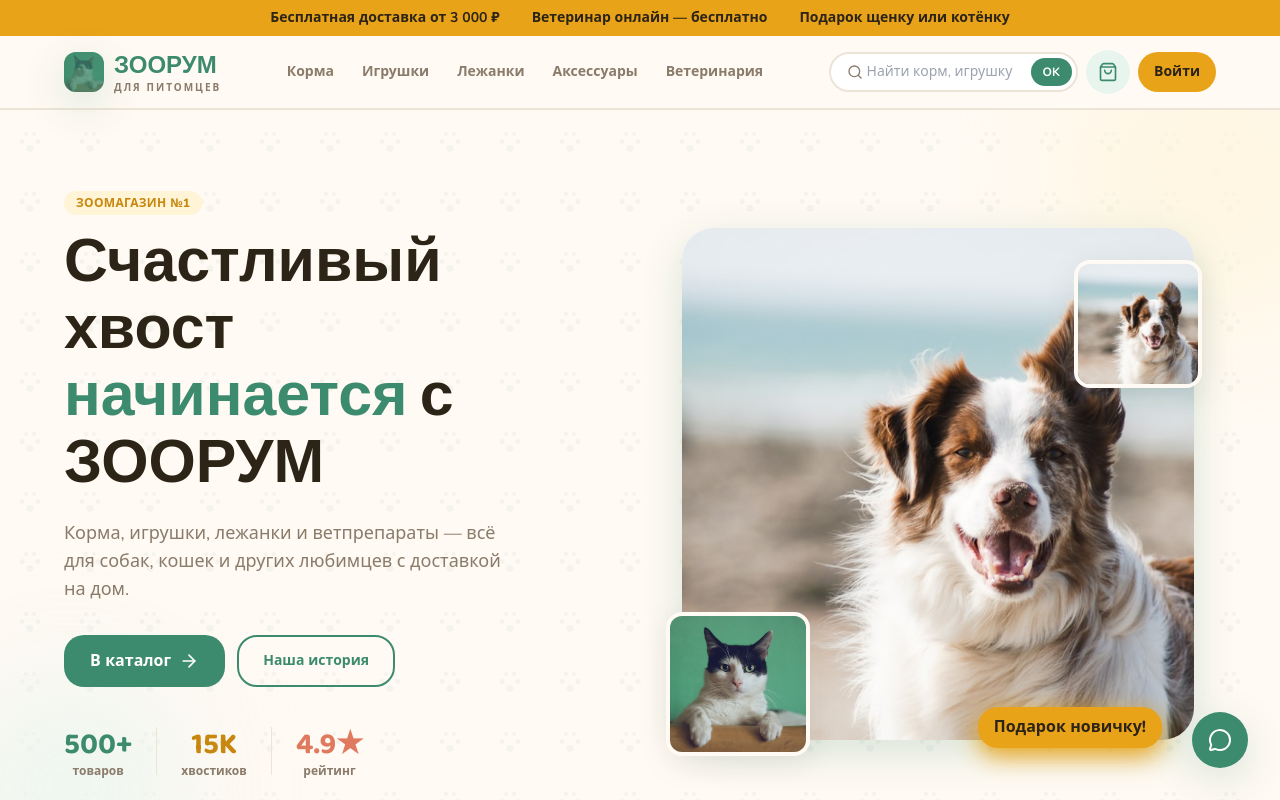
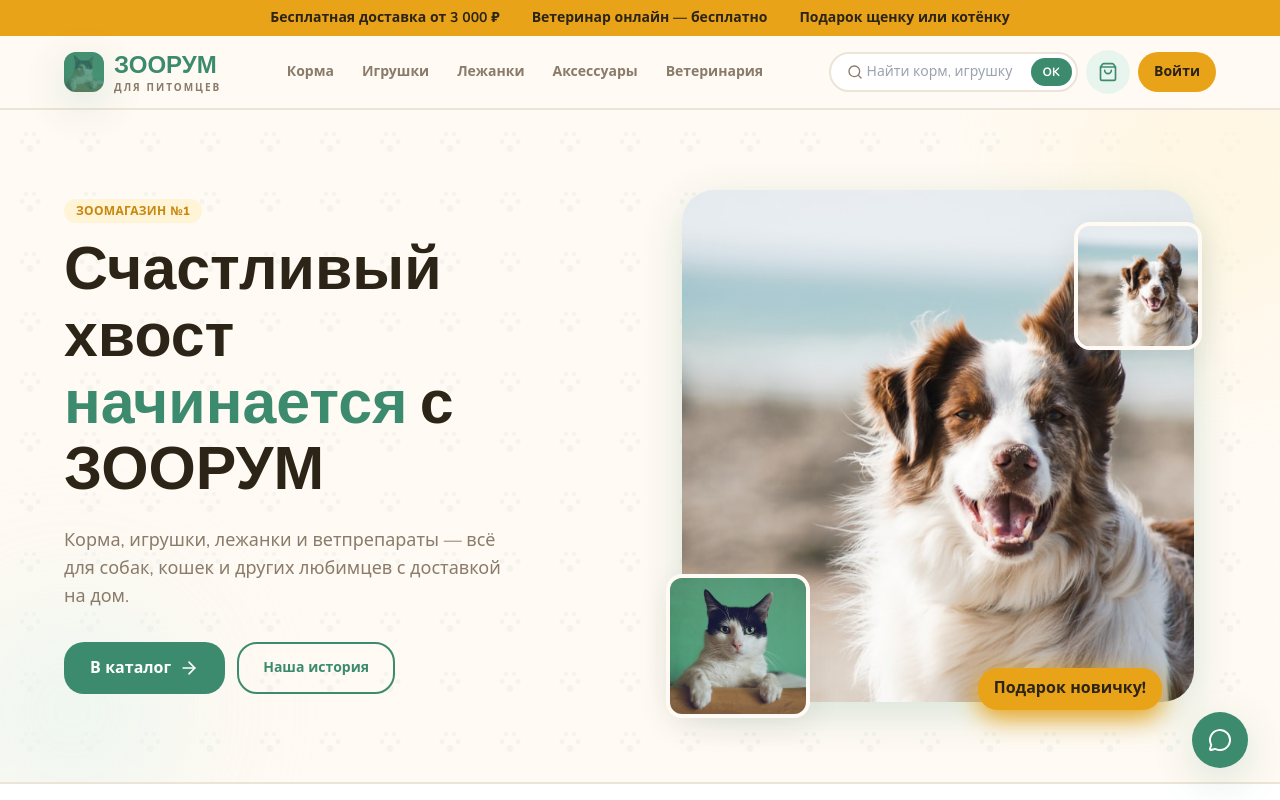
Before and after one commit to nelsyqq/ZOORUM, a Vue app: page / in a window 1280 px wide. Shown: the top 800 px of the page. Built offline with nearby package versions, Linux system fonts and the light colour scheme.

Commit message:
Remove fake stats from hero section

```diff
--- a/src/views/HomeView.vue
+++ b/src/views/HomeView.vue
@@ -50,13 +50,6 @@ const reviews = [
             В каталог <ArrowRight class="h-5 w-5" />
           </RouterLink>
           <RouterLink to="/about" class="btn-outline">Наша история</RouterLink>
-        </div>
-        <div class="mt-10 flex flex-wrap gap-x-6 gap-y-2">
-          <div class="text-center"><p class="font-display text-3xl font-bold text-forest">500+</p><p class="text-xs font-bold text-muted">товаров</p></div>
-          <div class="h-12 w-px bg-line" />
-          <div class="text-center"><p class="font-display text-3xl font-bold text-honey-dark">15K</p><p class="text-xs font-bold text-muted">хвостиков</p></div>
-          <div class="h-12 w-px bg-line" />
-          <div class="text-center"><p class="font-display text-3xl font-bold text-coral">4.9★</p><p class="text-xs font-bold text-muted">рейтинг</p></div>
         </div>
       </div>
 
```
